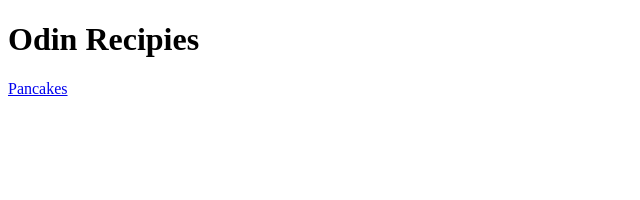
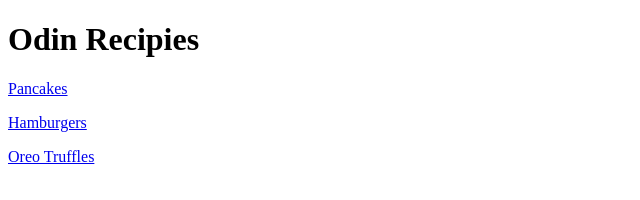
Before and after one commit to adamsit23/odin-recipies, a plain HTML site: page index.html in a window 1280 px wide. Shown: the whole page, without its empty margins (0-640 px from the left). Drawn offline with Linux system fonts and the light colour scheme.

Commit message:
Add files via upload
Update the index to include all links to recipes

```diff
--- a/index.html
+++ b/index.html
@@ -7,5 +7,7 @@
     <body>
         <h1>Odin Recipies</h1>
         <p><a href="recipes/pancakes.html">Pancakes</a></p>
+        <p><a href="recipes/hamburger.html">Hamburgers</a></p>
+        <p><a href="recipes/oreo-truffles.html">Oreo Truffles</a></p>
     </body>
 </html>
```
